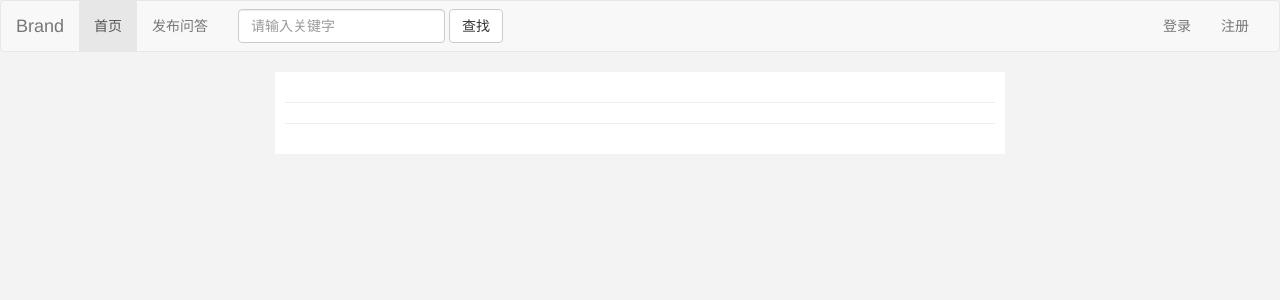
After one commit to ZhaoQiang-b45475/zlktqa, a Flask app: template templates/detail.html in a window 1280 px wide. The commit adds this page. Shown: the top 300 px of the page. Run offline with Flask 2, Linux system fonts and the light colour scheme; the template is opened without the code that fills it, so the values that code supplies are empty.

Commit message:
add detail page
Signed-off-by: Zhao Qiang <qiang.zhao@nxp.com>

```diff
--- /dev/null
+++ b/static/css/detail.css
@@ -0,0 +1,8 @@
+.page-title{
+	text-align: center;
+}
+
+.question-info{
+	text-align: center;
+	margin-top: 20px;
+}
--- /dev/null
+++ b/templates/detail.html
@@ -0,0 +1,17 @@
+{% extends "base.html" %}
+
+{% block title %}详情{% endblock %}
+{% block head %}
+	<link rel="stylesheet" href="{{ url_for('static', filename='css/detail.css') }}">
+{% endblock %}
+
+{% block main %}
+	<h3 class="page-title">{{ question.title }}</h3>
+	<p class="question-info">
+		<span>{{ question.author.username }}</span>
+		<span>{{ question.create_time }}</span>
+	</p>
+	<hr>
+	<p class="question-content">{{ question.content }}</p>
+	<hr>
+{% endblock %}
--- a/templates/index.html
+++ b/templates/index.html
@@ -14,7 +14,7 @@
 				<img src="{{ url_for('static', filename='images/p1.jpg') }}" alt="" class="avatar">
 			</div>
 			<div class="question-group">
-				<p class="question-title"><a href="#">{{ question.title }}</a></p>
+				<p class="question-title"><a href="{{ url_for("detail", question_id=question.id) }}">{{ question.title }}</a></p>
 				<p class="question-content">{{ question.content }}</p>
 				<div class="question-info">
 					<span class="question-author">{{ question.author.username }}</span>
--- a/zlktqa.py
+++ b/zlktqa.py
@@ -79,6 +79,11 @@
         db.session.commit()
         return redirect(url_for("index"))
 
+@app.route('/detail/<question_id>')
+def detail(question_id):
+    question_model = Question.query.filter(Question.id == question_id).first()
+    return render_template("detail.html", question=question_model)
+
 @app.context_processor
 def my_context_processor():
     user_id = session.get('user_id')
```
